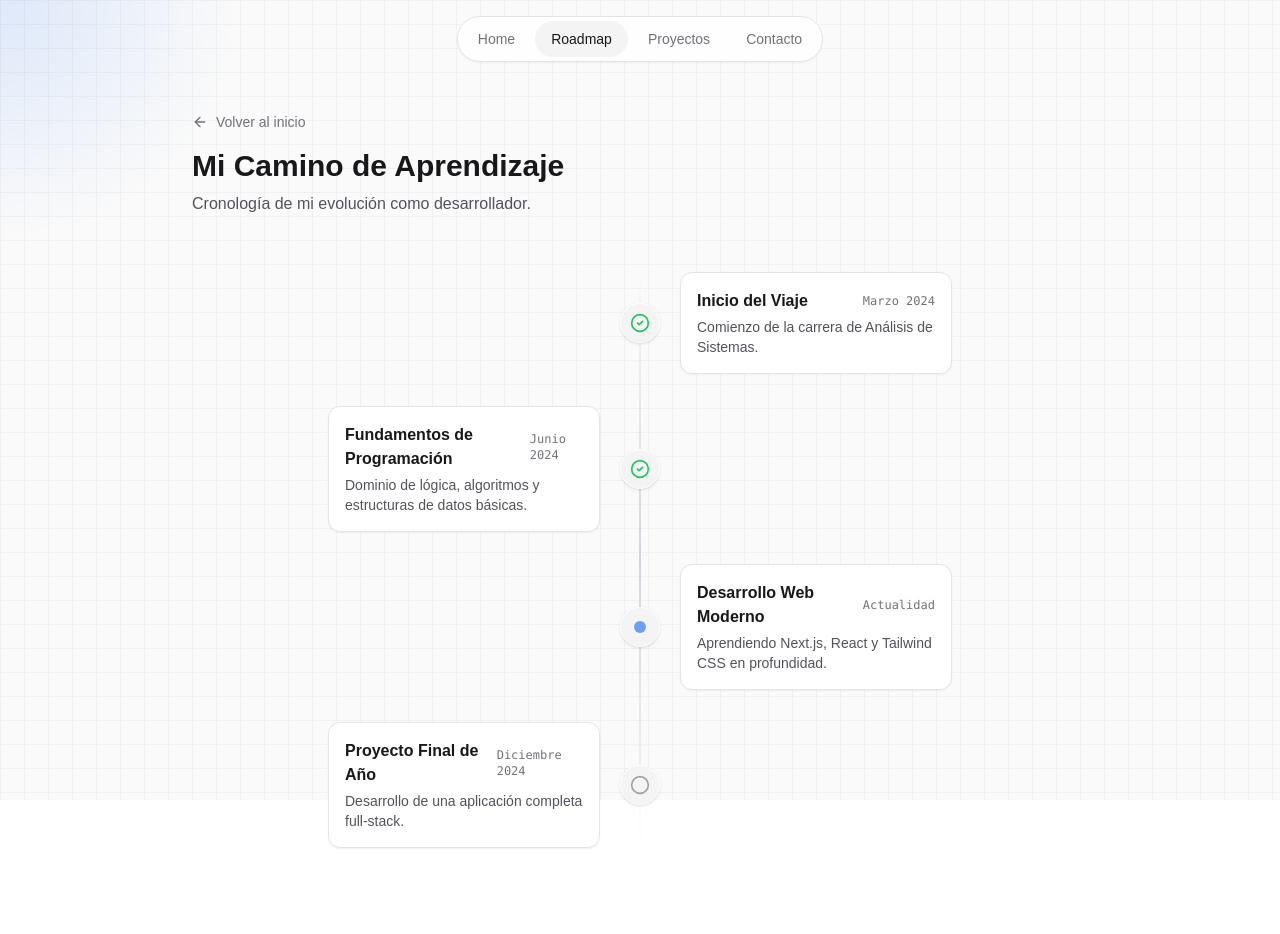
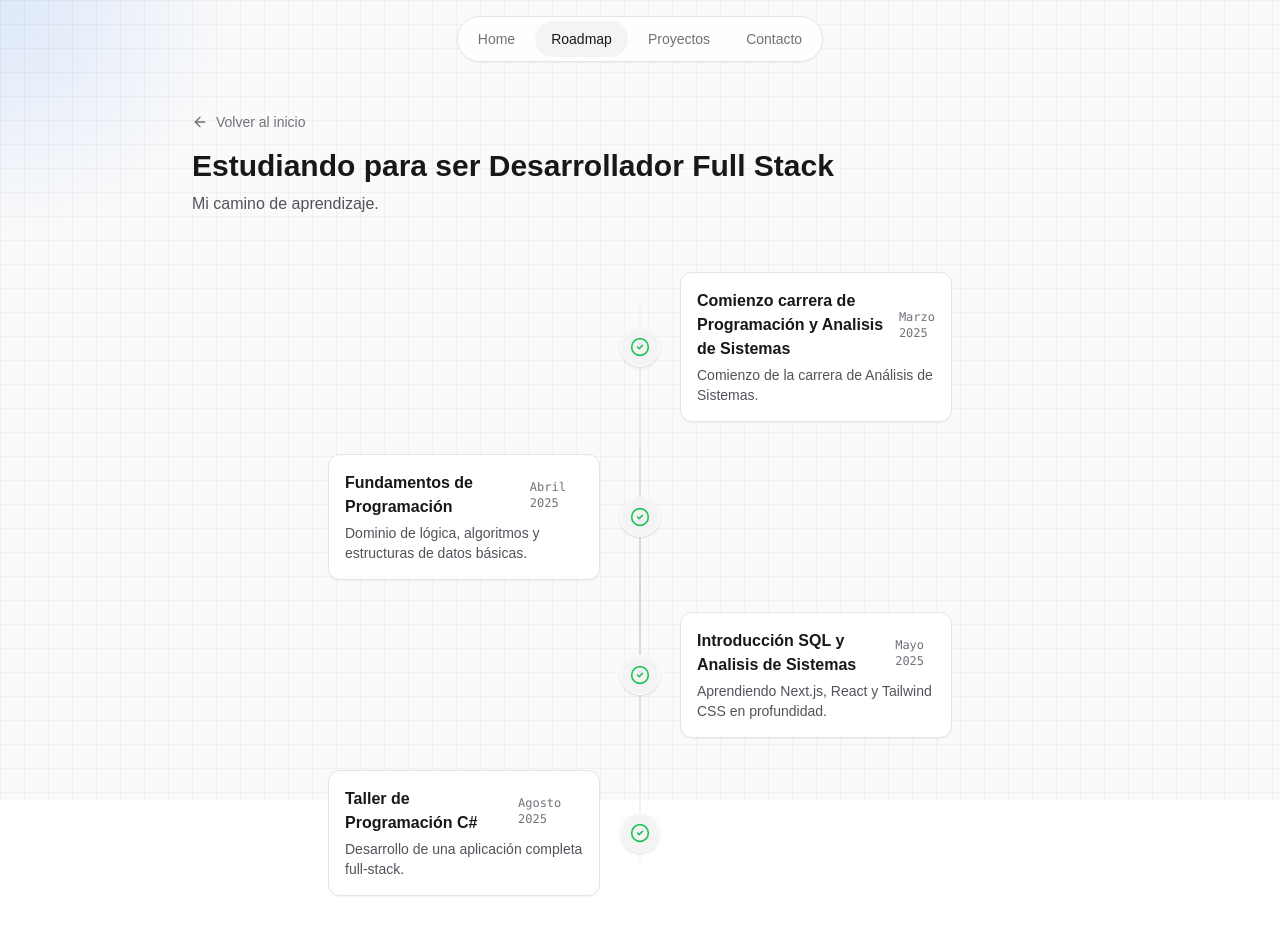
Before and after one commit to AlexisHCD/Portfolio_Proyecto_AIEP, a Next.js app: page /roadmap in a window 1280 px wide. Shown: the top 934 px of the page. Before the commit the page ends 904 px from the top, so only its background shows below. Built offline with nearby package versions, Linux system fonts and the light colour scheme.

Commit message:
feat: update roadmap content and timeline events

```diff
--- a/app/roadmap/page.tsx
+++ b/app/roadmap/page.tsx
@@ -14,9 +14,9 @@ export default function RoadmapPage() {
                         <ArrowLeft className="w-4 h-4 mr-2" />
                         Volver al inicio
                     </Link>
-                    <h1 className="text-3xl font-bold text-zinc-900 dark:text-zinc-100">Mi Camino de Aprendizaje</h1>
+                    <h1 className="text-3xl font-bold text-zinc-900 dark:text-zinc-100">Estudiando para ser Desarrollador Full Stack</h1>
                     <p className="text-zinc-600 dark:text-zinc-400 mt-2">
-                        Cronología de mi evolución como desarrollador.
+                        Mi camino de aprendizaje.
                     </p>
                 </div>
 
--- a/components/sections/timeline.tsx
+++ b/components/sections/timeline.tsx
@@ -2,28 +2,28 @@ import { CheckCircle2, Circle } from "lucide-react";
 
 const steps = [
     {
-        title: "Inicio del Viaje",
-        date: "Marzo 2024",
+        title: "Comienzo carrera de Programación y Analisis de Sistemas",
+        date: "Marzo 2025",
         description: "Comienzo de la carrera de Análisis de Sistemas.",
         status: "completed",
     },
     {
         title: "Fundamentos de Programación",
-        date: "Junio 2024",
+        date: "Abril 2025",
         description: "Dominio de lógica, algoritmos y estructuras de datos básicas.",
         status: "completed",
     },
     {
-        title: "Desarrollo Web Moderno",
-        date: "Actualidad",
+        title: "Introducción SQL y Analisis de Sistemas",
+        date: "Mayo 2025",
         description: "Aprendiendo Next.js, React y Tailwind CSS en profundidad.",
-        status: "current",
+        status: "completed",
     },
     {
-        title: "Proyecto Final de Año",
-        date: "Diciembre 2024",
+        title: "Taller de Programación C#",
+        date: "Agosto 2025",
         description: "Desarrollo de una aplicación completa full-stack.",
-        status: "upcoming",
+        status: "completed",
     },
 ];
 
```
